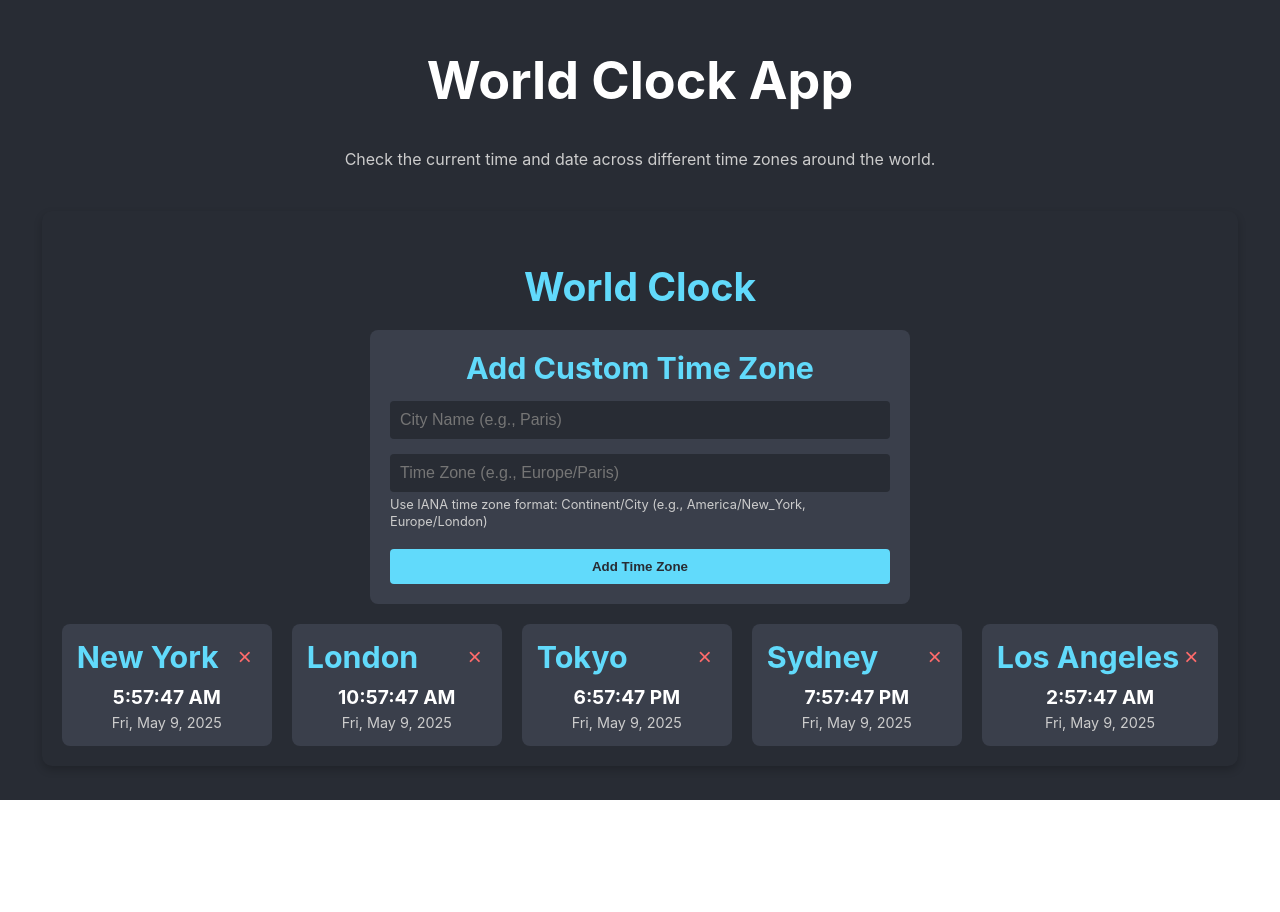
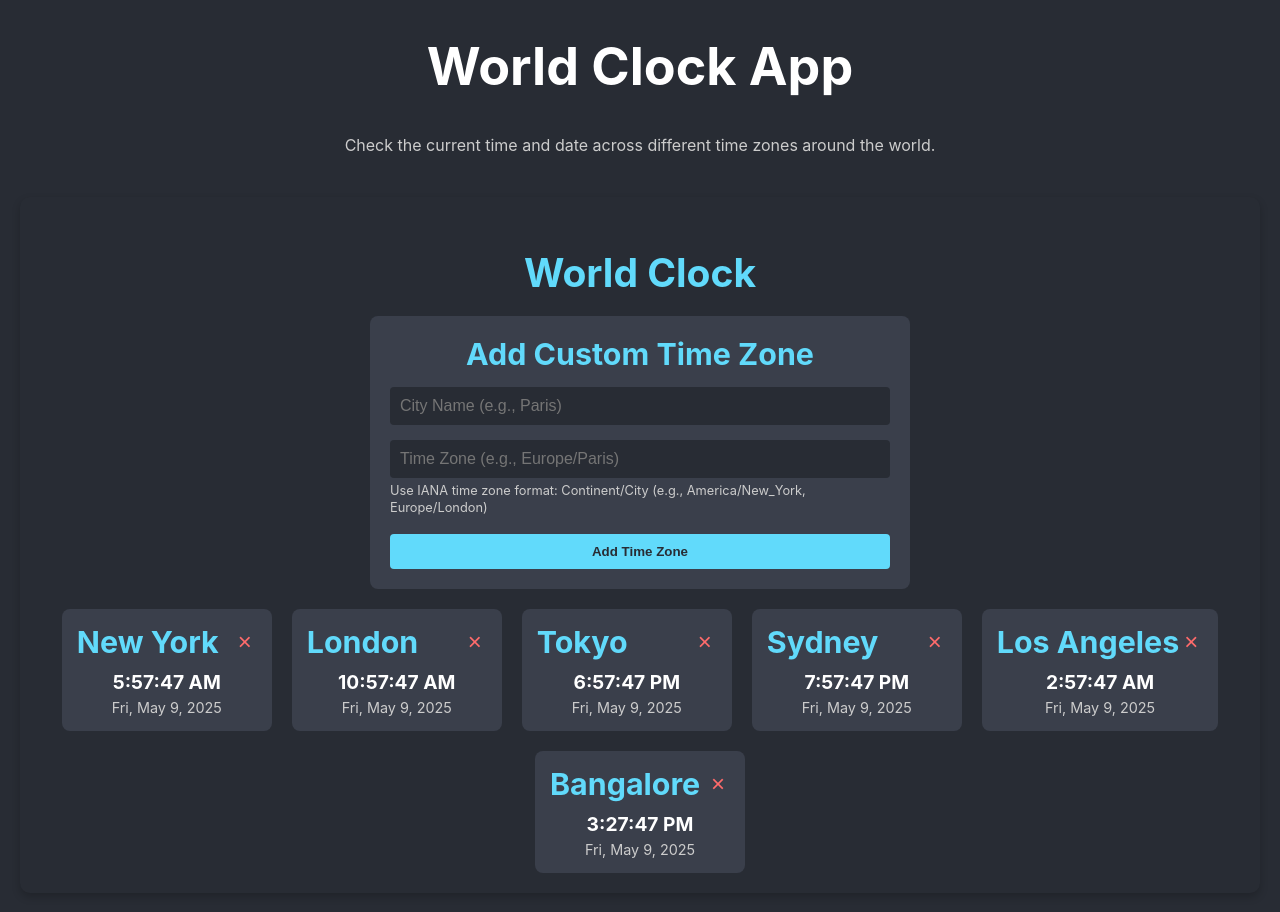
Before and after one commit to ibrahimimran-jetbrains/junie-demo, a React (Create React App) app: page / in a window 1280 px wide. Before the commit the page ends 800 px from the top, so only its background shows below. Built offline with nearby package versions, Linux system fonts and the light colour scheme.

Commit message:
Add Bangalore to world clock cities list

```diff
--- a/src/components/WorldClock.js
+++ b/src/components/WorldClock.js
@@ -14,7 +14,8 @@ function WorldClock() {
     { name: 'London', zone: 'Europe/London' },
     { name: 'Tokyo', zone: 'Asia/Tokyo' },
     { name: 'Sydney', zone: 'Australia/Sydney' },
-    { name: 'Los Angeles', zone: 'America/Los_Angeles' }
+    { name: 'Los Angeles', zone: 'America/Los_Angeles' },
+    { name: 'Bangalore', zone: 'Asia/Kolkata' }
   ]);
 
   useEffect(() => {
```
Also changed, not shown: 1 other file (tests, documents, lock files or other folders).
